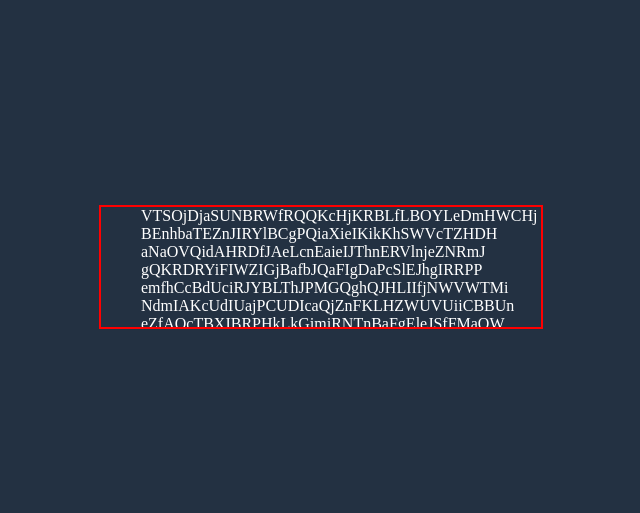
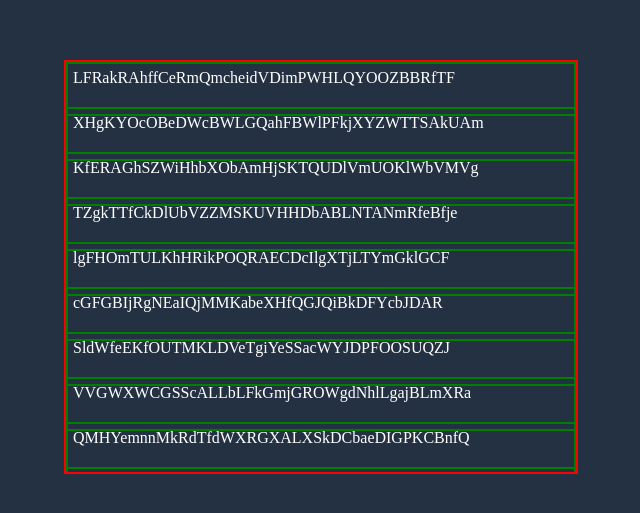
Before and after one commit to iamsumanp/virtualize-list, a React app: page / in a window 1280 px wide. Shown: the part 133-646 px from the top of the page, without its empty margins (319-959 px from the left). Built offline with nearby package versions, Linux system fonts and the light colour scheme.

Commit message:
feat: add start index and end index and memoize funciton

```diff
--- a/package.json
+++ b/package.json
@@ -46,7 +46,9 @@
     "webpack-dev-server": "^4.15.1"
   },
   "dependencies": {
+    "@types/lodash": "^4.14.202",
     "lint-staged": "^15.2.0",
+    "lodash": "^4.17.21",
     "react": "^18.2.0",
     "react-dom": "^18.2.0"
   },
--- a/src/components/VirtualizedList/VirtualizedList.css
+++ b/src/components/VirtualizedList/VirtualizedList.css
@@ -2,11 +2,15 @@
   overflow-y: scroll;
   display: flex;
   flex-direction: column;
+  gap: 5px;
+  padding: 5px;
   /* height: 100%; */
-  height: 120px;
+  height: 400px;
+  /* height: 50vh; */
   border: 2px solid red;
   list-style: none;
   overflow-x: hidden;
+  width: 500px;
 }
 
 .container::-webkit-scrollbar {
@@ -27,3 +31,9 @@
     transparent
   );
 }
+.listyle {
+  /* height: 40px; */
+  min-height: 40px;
+  padding: 5px;
+  border: 2px solid green;
+}
--- a/src/components/VirtualizedList/VirtulizedList.tsx
+++ b/src/components/VirtualizedList/VirtulizedList.tsx
@@ -1,27 +1,61 @@
-import React, { useEffect, useRef } from 'react';
+import React, { useEffect, useMemo, useState } from 'react';
 import './VirtualizedList.css';
 import { useElementSize } from 'src/hooks/useElementSize';
+import { throttle } from 'lodash';
+
 const VirtulizedList = () => {
-  // const containerRef = useRef<HTMLUListElement | null>(null);
-
   const [containerRef, size] = useElementSize();
-
-  console.log('containerRef,size', containerRef, size);
+  const [scrollPosition, setScrollPosition] = useState<number>(0);
 
   useEffect(() => {}, []);
 
   const { height: containerHeight } = size;
 
-  console.log(containerHeight);
+  const onScroll = useMemo(
+    () =>
+      throttle(
+        //fix type
+        function (e: any) {
+          setScrollPosition(e.target.scrollTop);
+          console.log(scrollPosition);
+        },
+        50,
+        { leading: false }
+      ),
+    [scrollPosition]
+  );
 
-  const onScroll = (e: React.UIEvent<HTMLUListElement>) => {
-    const target = e.target as HTMLUListElement;
-    console.log(target.scrollTop); //! use memo and throttle here
+  const visibleChidren = () => {
+    //start index and end index
+
+    const startIndex = Math.max(Math.floor(scrollPosition / 40), 0); //40 is rowhight //upddate as required
+
+    //!improve logic for end index
+    const endIndex = Math.min(
+      Math.ceil(scrollPosition + containerHeight / 40 - 1),
+      Array.from(new Array(70)).length - 1
+    );
+
+    return Array.from(new Array(70))
+      .slice(startIndex, endIndex)
+      .map((item, index) => (
+        <li
+          className="listyle"
+          style={{
+            position: 'absolute',
+            top: (startIndex + index) * 40 + index * 5,
+            height: 40,
+            left: 0,
+            right: 0,
+          }}
+        >
+          {generateRandomText()}
+        </li>
+      ));
   };
   const generateRandomText = () => {
     const alphabets =
       'ABCDEFGHIJKLMNOPQRSTUVWXYZabcdefghijklmnopqrstuvwxyz0123456789';
-    // const alphabetsCount = alphabets.length;
 
     const expectedLength = 40;
     let randomText = '';
@@ -35,11 +69,13 @@ const VirtulizedList = () => {
     return randomText;
   };
   return (
-    <ul className="container" ref={containerRef} onScroll={onScroll}>
-      {Array.from(new Array(30)).map((item, index) => (
-        <li key={index}>{generateRandomText()}</li>
-      ))}
-      <li></li>
+    <ul
+      className="container"
+      ref={containerRef}
+      onScroll={onScroll}
+      style={{ position: 'relative' }}
+    >
+      {visibleChidren()}
     </ul>
   );
 };
--- a/src/hooks/useElementSize.ts
+++ b/src/hooks/useElementSize.ts
@@ -11,18 +11,15 @@ export const useElementSize = <T extends HTMLElement = HTMLUListElement>(): [
   const [ref, setRef] = useState<T | null>(null);
   const [size, setSize] = useState<Size>({ width: 0, height: 0 });
 
-  //memoize a function
+  //cache function so if height and widht are same donot run the fn
+  const handleSize = useCallback(() => {
+    setSize({
+      width: ref?.offsetWidth || 0,
+      height: ref?.offsetHeight || 0,
+    });
 
-  const handleSize = useCallback(
-    () =>
-      setSize({
-        width: ref?.offsetWidth || 0,
-        height: ref?.offsetHeight || 0,
-      }),
-    [ref?.offsetHeight, ref?.offsetWidth]
-  );
-
-  console.log('changes', ref);
+    // eslint-disable-next-line react-hooks/exhaustive-deps
+  }, [ref?.offsetHeight, ref?.offsetWidth]);
 
   //? one more thing to be added
 
@@ -32,7 +29,7 @@ export const useElementSize = <T extends HTMLElement = HTMLUListElement>(): [
   //this is for whenever the containerref height and width chnages. the handlesize should be run
   useIsoMorphicLayoutEffect(() => {
     handleSize();
-  }, [ref?.offsetHeight, ref?.offsetWidth]); //this either uses uselayouteffect when dom is available instantly in client side and //uses useeffect if it is running in server side as uselayouteffect will give warning
+  }, [ref]); //this either uses uselayouteffect when dom is available instantly in client side and //uses useeffect if it is running in server side as uselayouteffect will give warning
 
   return [setRef, size];
 };
```
Also changed, not shown: 1 other file (tests, documents, lock files or other folders).
